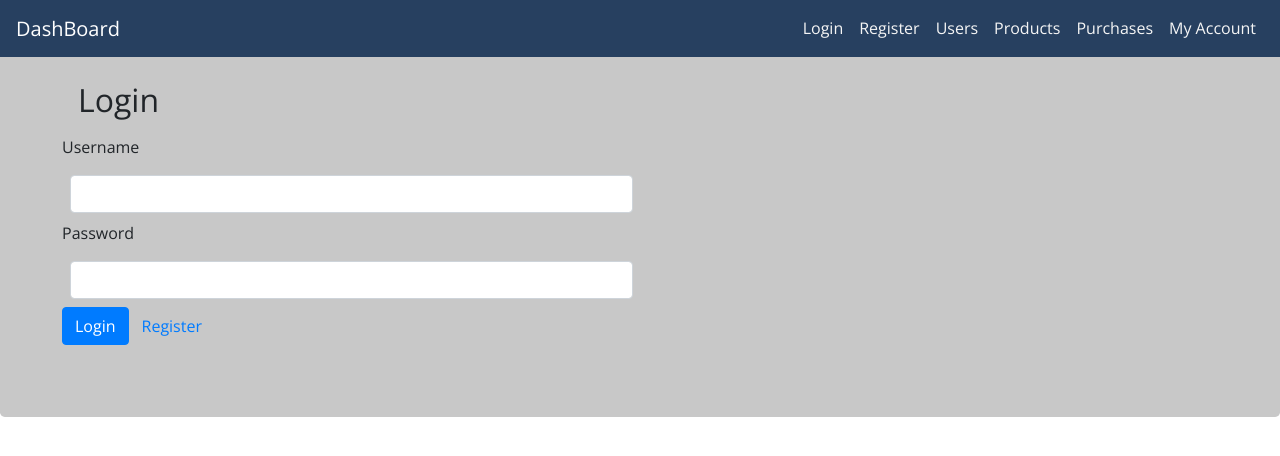
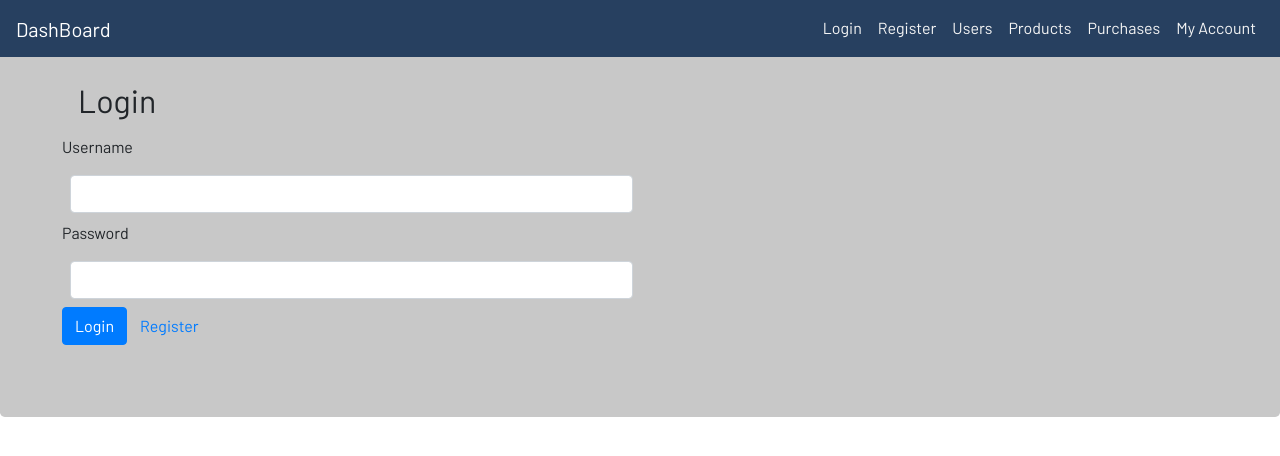
Before and after one commit to grford15/Boundary-ReactApp, a React app: page /login in a window 1280 px wide. Built offline with nearby package versions, Linux system fonts and the light colour scheme.

Commit message:
Change font

```diff
--- a/public/index.html
+++ b/public/index.html
@@ -12,7 +12,7 @@
     <link rel="manifest" href="%PUBLIC_URL%/manifest.json" />
     <title>Boundary Test-App</title>
     <link rel="stylesheet" href="https://netdna.bootstrapcdn.com/bootstrap/4.0.0/css/bootstrap.min.css" />
-    <link href="https://fonts.googleapis.com/css?family=Montserrat|Open+Sans" rel="stylesheet">
+    <link href="https://fonts.googleapis.com/css?family=Montserrat|Barlow" rel="stylesheet">
     <style>
       a { cursor: pointer; }
       .help-block { font-size: 12px; }
--- a/src/components/Navbar.css
+++ b/src/components/Navbar.css
@@ -4,7 +4,7 @@
     width: 100%;
     left: 0px;
     margin-bottom: 2rem;
-    font-family: 'Open Sans', sans-serif;
+    font-family: 'Barlow', sans-serif;
     background-color: #274060;
     z-index: 1;
 }
--- a/src/core/App.css
+++ b/src/core/App.css
@@ -4,12 +4,12 @@
 
 .jumbotron {
   background-color: #C8C8C8;
-  font-family: 'Open Sans', sans-serif;
+  font-family: 'Barlow', sans-serif;
 }
 
 .table {
   background-color: #E8E8E8;
-  font-family: 'Montserrat', sans-serif;
+  font-family: 'Barlow', sans-serif;
 }
 
 h2 {
```
